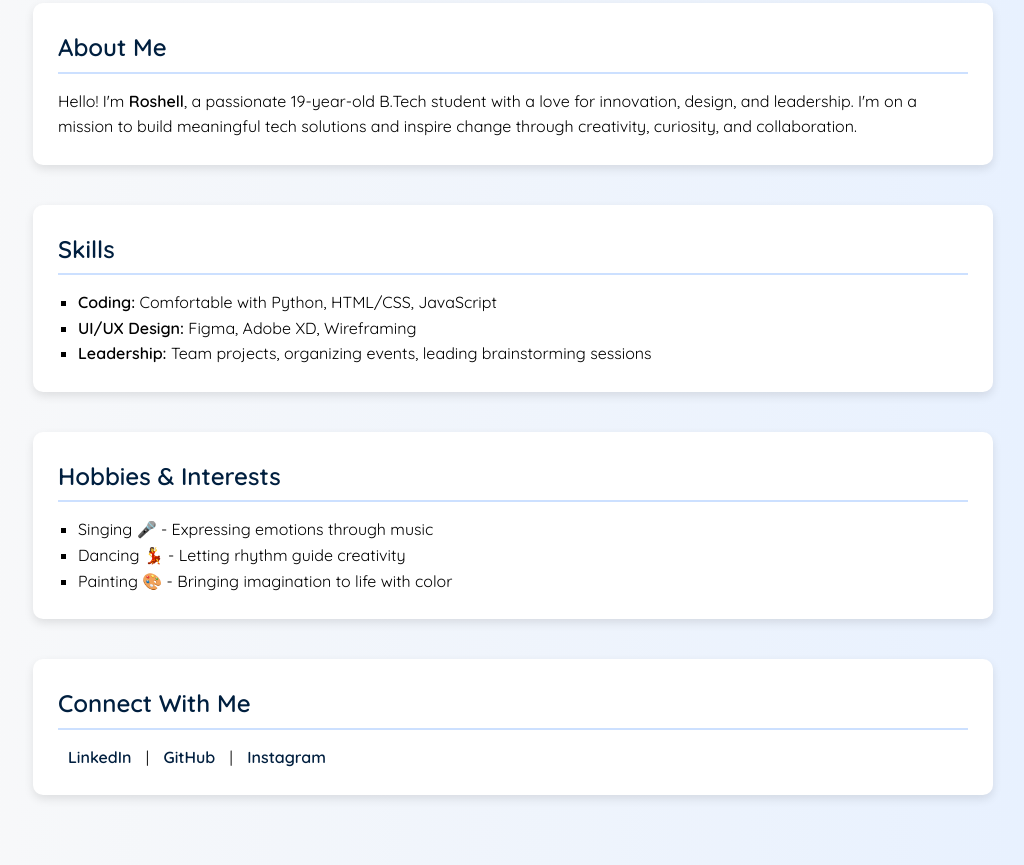
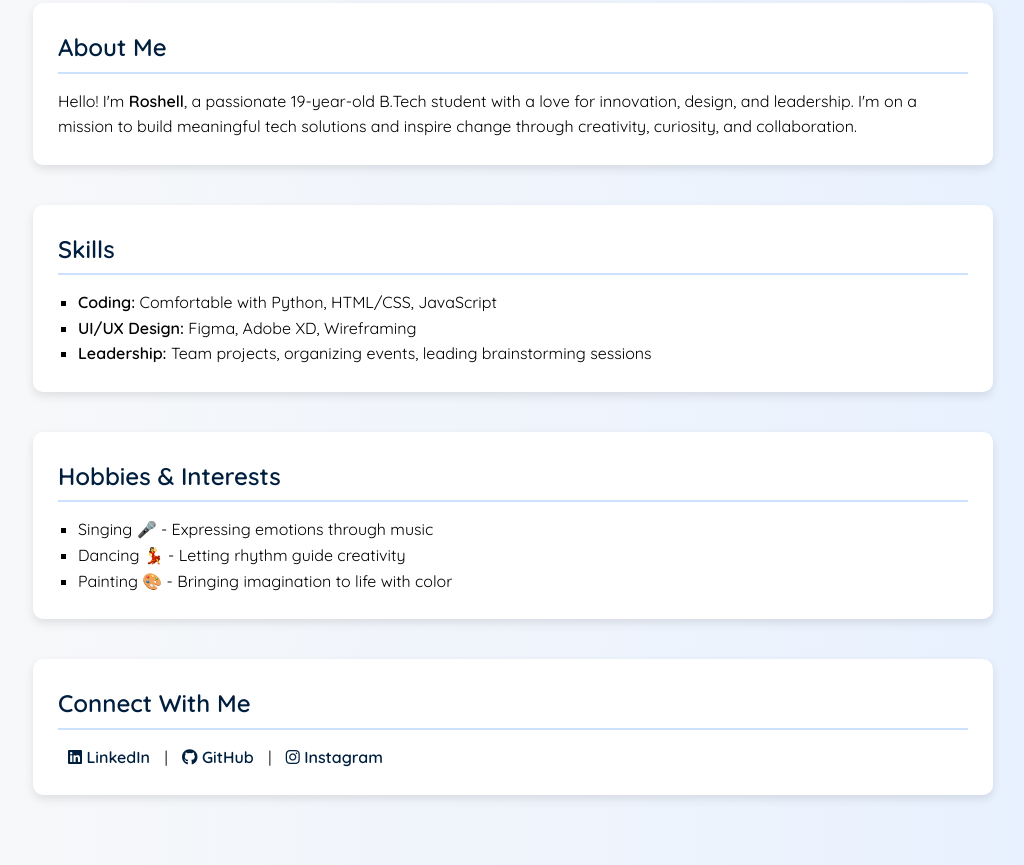
Before and after one commit to RoShell01/PORT-FOLIO, a plain HTML site: page index.html in a window 1280 px wide. Shown: the part 248-1113 px from the top of the page, without its empty margins (127-1151 px from the left). Drawn offline with Linux system fonts and the light colour scheme; a script that the page names is missing.

Commit message:
Update index.html

```diff
--- a/index.html
+++ b/index.html
@@ -4,7 +4,16 @@
   <meta charset="UTF-8" />
   <meta name="viewport" content="width=device-width, initial-scale=1.0"/>
   <title>Roshell Johnson | Portfolio</title>
+
+  <!-- Google Fonts -->
   <link href="https://fonts.googleapis.com/css2?family=Quicksand:wght@400;600&display=swap" rel="stylesheet">
+
+  <!-- Font Awesome for social icons -->
+  <link
+    rel="stylesheet"
+    href="https://cdnjs.cloudflare.com/ajax/libs/font-awesome/6.4.0/css/all.min.css"
+  />
+
   <link rel="stylesheet" href="style.css">
 </head>
 <body>
@@ -42,9 +51,15 @@
     <section class="social-links">
       <h2>Connect With Me</h2>
       <p>
-        <a href="#">LinkedIn</a> |
-        <a href="#">GitHub</a> |
-        <a href="#">Instagram</a>
+        <a href="https://www.linkedin.com/in/roshelljohnson" target="_blank" rel="noopener noreferrer">
+          <i class="fab fa-linkedin"></i> LinkedIn
+        </a> |
+        <a href="https://github.com/roshelljohnson" target="_blank" rel="noopener noreferrer">
+          <i class="fab fa-github"></i> GitHub
+        </a> |
+        <a href="https://instagram.com/roshelljohnson" target="_blank" rel="noopener noreferrer">
+          <i class="fab fa-instagram"></i> Instagram
+        </a>
       </p>
     </section>
 
```
